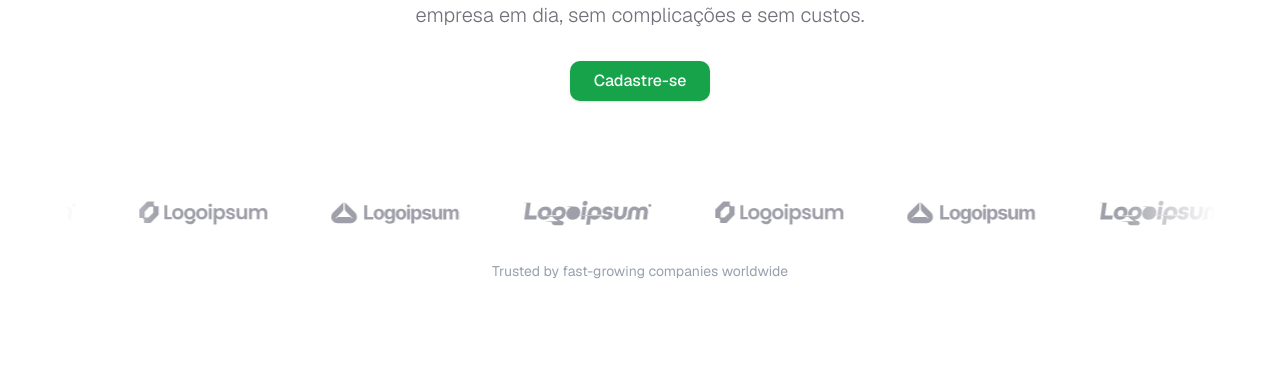
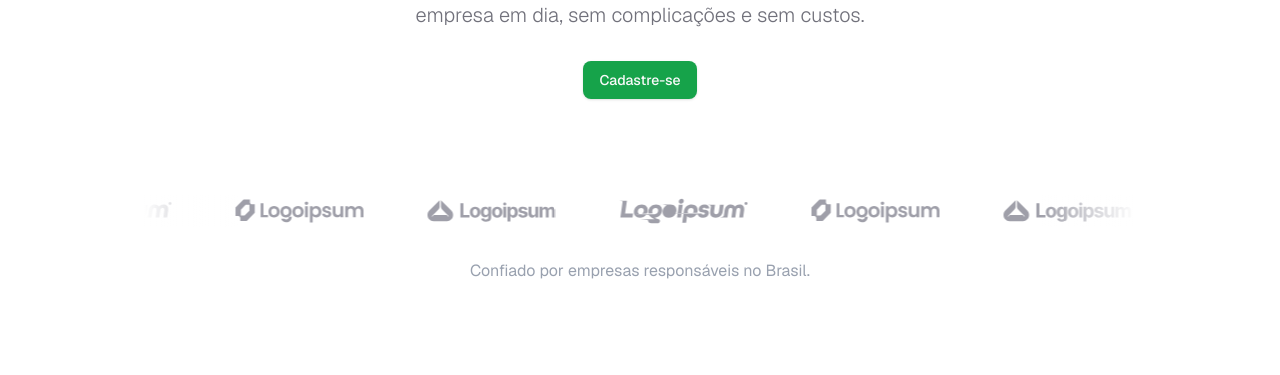
Before and after one commit to filiperotherds/biolink, a Next.js app: page / in a window 1280 px wide. Shown: the part 339-714 px from the top of the page. Built offline with nearby package versions, Linux system fonts and the light colour scheme.

Commit message:
change partners section

```diff
--- a/src/app/page.tsx
+++ b/src/app/page.tsx
@@ -20,7 +20,7 @@ export default function Home() {
           </p>
           <Link
             href="/cadastro"
-            className="inline-flex h-10 items-center justify-center rounded-lg bg-primary px-6 text-md font-medium text-primary-foreground shadow transition-colors hover:bg-primary/90"
+            className="inline-flex h-[38px] items-center justify-center rounded-md bg-primary px-4 text-sm font-medium text-primary-foreground shadow transition-colors hover:bg-primary/90"
           >
             Cadastre-se
           </Link>
--- a/src/components/partners-carousel.tsx
+++ b/src/components/partners-carousel.tsx
@@ -5,7 +5,7 @@ import Logo3 from "./logos/logo-3";
 
 export function PartnersCarousel() {
   return (
-    <div className="w-full bg-white py-12 px-4">
+    <div className="w-full max-w-5xl bg-white py-12 px-4">
       <div className="max-w-6xl mx-auto">
         <div className="relative overflow-hidden">
           {/* Left fade gradient */}
@@ -73,8 +73,8 @@ export function PartnersCarousel() {
           `}</style>
         </div>
         <div className="text-center mt-8">
-          <p className="text-gray-400 text-sm">
-            Trusted by fast-growing companies worldwide
+          <p className="text-gray-400 text-md">
+            Confiado por empresas responsáveis no Brasil.
           </p>
         </div>
       </div>
```
